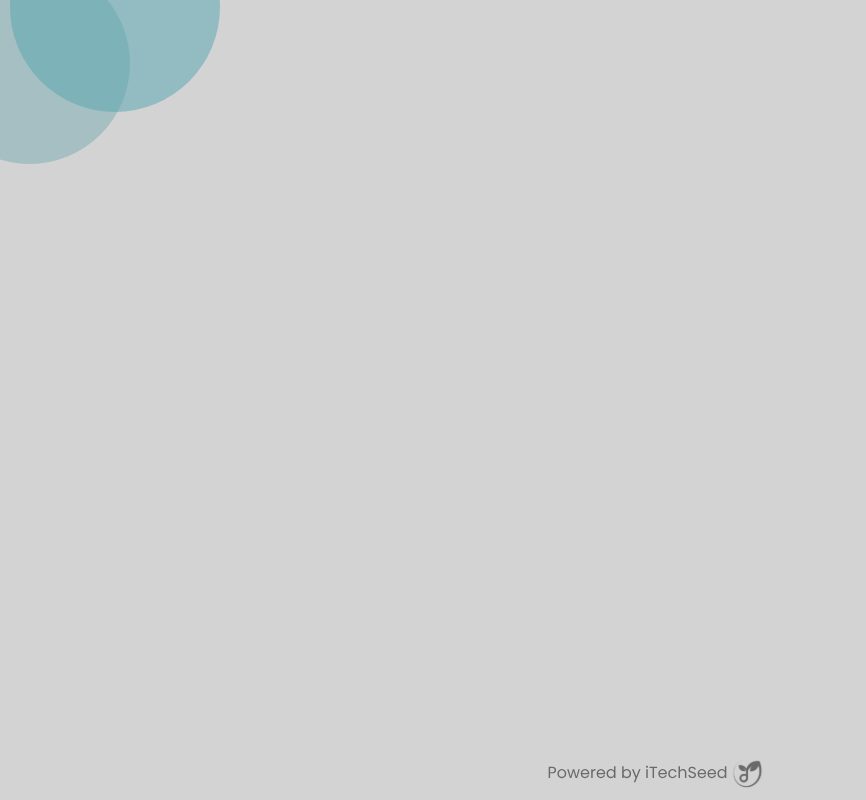
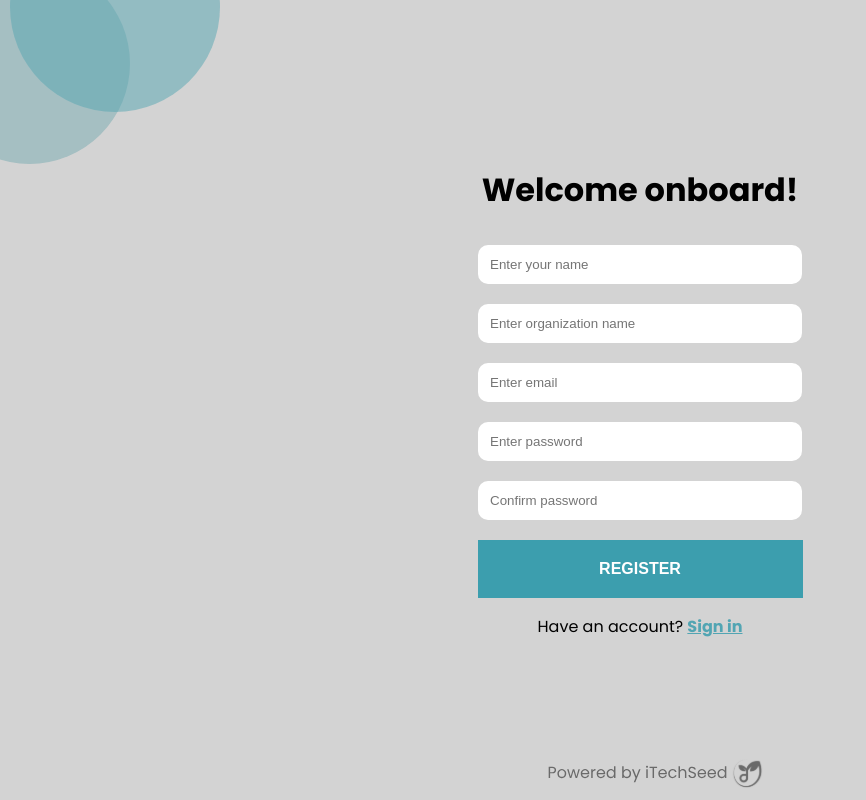
Before and after one commit to Manav2031/Accessing-Webcam-Using-ReactJS, a React (Create React App) app in the folder my-app/: page /register in a window 1280 px wide. Before the commit this address had no page. Shown: the whole page, without its empty margins (0-866 px from the left). Built offline with nearby package versions, Linux system fonts and the light colour scheme; the HTML template or start-up script is replaced by a standard one.

Commit message:
:lipstick: Updated UI of regiration and dashboard screens

```diff
--- a/my-app/src/App.js
+++ b/my-app/src/App.js
@@ -6,6 +6,7 @@ import GetStarted from './pages/GetStarted';
 import Footer from './components/Footer';
 import {ReactComponent as Circle} from "./static/Component 1screen_design_01.svg"
 import Dashboard from './pages/Dashboard';
+import Registration from './pages/Registration';
 
 function App() {
   return (
@@ -15,6 +16,7 @@ function App() {
         <Route path='/getstarted' element={<GetStarted />} />
         <Route path='/login' element={<Login />} />
         <Route path='/dashboard' element={<Dashboard />} />
+        <Route path='/register' element={<Registration />} />
         <Route path='/ocr' element={<Camera url=''/>} />
         <Route path='/invoice' element={<FileUpload url=''/>} />
     </Routes>
--- a/my-app/src/index.css
+++ b/my-app/src/index.css
@@ -3,18 +3,20 @@
 body {
   margin: 0;
   background: #d3d3d3;
-  font-family: Poppins, sans-serif;
+  font-family: "Poppins", sans-serif;
 }
 
 button {
   background-color: #3C9EAE;
   color: #fff;
-  padding: 15px 20px;
+  padding: 20px 20px;
   font-size: 16px;
   cursor: pointer;
   border: none;
   transition: background-color 0.3s;
-  width: 300px;
+  width: 325px;
+  text-decoration: solid;
+  font-weight: bold;
 }
 
 footer {
--- a/my-app/src/pages/Dashboard.jsx
+++ b/my-app/src/pages/Dashboard.jsx
@@ -1,8 +1,26 @@
 import React from "react";
+import "../styles/dashboard.css"
+import { Link } from "react-router-dom";
+import {ReactComponent as Circle} from "../static/Component 1.svg"
+import userImg from "../static/Ellipse 3.png"
 
 export default function Dashboard() {
     return (
         <>
+            <Circle style={{ position: 'absolute' }}/>
+            <div className="user-container">
+                <img src={userImg} alt="User Image"/>
+                <h1>Swaraj Gosavi</h1>
+            </div>
+
+            <div className="container">
+            <Link to="/ocr">
+                    <button>OCR ASSET RECOGNITION</button>
+            </Link>
+            <Link to="/invoice">
+                    <button>INVOICE TO EXCEL CONVERTER</button>
+            </Link>
+            </div>
         </>
     )
 }
--- a/my-app/src/pages/GetStarted.jsx
+++ b/my-app/src/pages/GetStarted.jsx
@@ -8,7 +8,7 @@ export default function GetStarted() {
 
     return (
         <div className="component9">
-            <WelcomeScreen />
+                <WelcomeScreen />
             <h1>ManuScan</h1>
             <p>Convert images to text within seconds.</p>
             <Link to="/login">
--- a/my-app/src/pages/Login.jsx
+++ b/my-app/src/pages/Login.jsx
@@ -11,7 +11,7 @@ export default function Login() {
         <h1>Welcome back!</h1>
         <LoginScreen />
         <input type="email" name="email" id="email" placeholder="Enter email" />
-        <input type="passwors" name="password" id="password" placeholder="Enter password" />
+        <input type="password" name="password" id="password" placeholder="Enter password" />
         <a href="/">Forgot Password?</a>
         <Link to="/dashboard">
                 <button>LOGIN</button>
--- /dev/null
+++ b/my-app/src/pages/Registration.jsx
@@ -0,0 +1,23 @@
+import React from "react";
+import { Link } from "react-router-dom";
+import "../styles/registration.css"
+
+export default function Registration() {
+    return (
+        <div className="register">
+            <div className="register-container">
+                <h1>Welcome onboard!</h1>
+                <input type="text" name="name" id="name" placeholder="Enter your name" />
+                <input type="text" name="org-name" id="org-name" placeholder="Enter organization name" />
+                <input type="email" name="email" id="email" placeholder="Enter email" />
+                <input type="password" name="password" id="password" placeholder="Enter password" />
+                <input type="password" name="confirm-password" id="confirm-password" placeholder="Confirm password" />
+
+                <Link to="/dashboard">
+                        <button>REGISTER</button>
+                </Link>
+                <p>Have an account? <a href="/register">Sign in</a></p>
+            </div>
+        </div>
+    )
+}
--- /dev/null
+++ b/my-app/src/styles/dashboard.css
@@ -0,0 +1,48 @@
+/* .dashboard {
+    display: flex;
+    align-items: center;
+    justify-content: center;
+    position:fixed;
+    top: 50%;
+    left: 50%;
+    width:30em;
+    height:18em;
+    margin-top: -9em; /*set to a negative number 1/2 of your height*/
+
+
+.user-container {
+    background-color: #52A5B3;
+    height: 50vh;
+    width: 100vw;
+    position: relative;
+    z-index: -1;
+
+    display: flex;
+    align-items: center;
+    justify-content: space-between;
+    flex-direction: column;
+}
+
+.user-container h1 {
+    position: absolute;
+    bottom: 0;
+    color: #fff;
+    text-align: center;
+}
+
+.user-container img {
+    padding: 125px;
+    margin-bottom: 150px;
+    border-radius: 100%;
+}
+
+.container {
+    display: flex;
+    align-items: center;
+    justify-content: space-between;
+    flex-direction: column;
+}
+
+.container button {
+    margin-top: 2rem;
+}
--- a/my-app/src/styles/getstarted.css
+++ b/my-app/src/styles/getstarted.css
@@ -3,15 +3,14 @@
     align-items: center;
     justify-content: space-between;
     flex-direction: column;
-
-    position:fixed;
-    top: 50%;
+    position: fixed;
+    top: 45%;
     left: 50%;
     width:30em;
-    height:18em;
+    height: 25em;
     margin-top: -9em; /*set to a negative number 1/2 of your height*/
     margin-left: -15em; /*set to a negative number 1/2 of your width*/
-    border: 1px solid #ccc;
+    border: 1px #ccc;
 }
 
 .component9 h1 {
--- a/my-app/src/styles/login.css
+++ b/my-app/src/styles/login.css
@@ -9,7 +9,7 @@
   height:18em;
   margin-top: -9em; /*set to a negative number 1/2 of your height*/
   margin-left: -15em; /*set to a negative number 1/2 of your width*/
-  border: 1px solid #ccc;
+  border: 1px #ccc;
 }
 
 .login-container {
@@ -21,15 +21,21 @@
 
 .login-container input {
   margin-top: 10px;
-  padding: 10px;
+  padding: 12px;
   width: 300px;
   border: none;
-  -webkit-border-radius: 20px;
-  -moz-border-radius: 20px;
-   border-radius: 20px;
+  -webkit-border-radius: 10px;
+  -moz-border-radius: 10px;
+  border-radius: 10px;
 }
 
 .login-container a {
   color: #52A5B3;
   margin-top: 10px;
 }
+
+.login-container p a {
+  color: #52A5B3;
+  margin-top: 10px;
+  font-weight: bold;
+}
--- /dev/null
+++ b/my-app/src/styles/registration.css
@@ -0,0 +1,36 @@
+.register {
+    display: flex;
+    align-items: center;
+    justify-content: center;
+    position:fixed;
+    top: 50%;
+    left: 50%;
+    width:30em;
+    height:18em;
+    margin-top: -9em; /*set to a negative number 1/2 of your height*/
+    margin-left: -15em; /*set to a negative number 1/2 of your width*/
+    border: 1px #ccc;
+}
+
+.register-container {
+    display: flex;
+    align-items: center;
+    justify-content: space-between;
+    flex-direction: column;
+}
+
+.register-container input {
+    margin: 10px;
+    padding: 12px;
+    width: 300px;
+    border: none;
+    -webkit-border-radius: 10px;
+    -moz-border-radius: 10px;
+    border-radius: 10px;
+}
+
+.register-container a {
+    color: #52A5B3;
+    margin-top: 10px;
+    font-weight: bold;
+}
```
Also changed, not shown: my-app/src/components/Navbar.js (deleted, +0 -22 lines), my-app/src/styles/navbar.css (deleted, +0 -18 lines), my-app/src/static/Component 1.svg (added), my-app/src/static/Ellipse 3.png (added).
